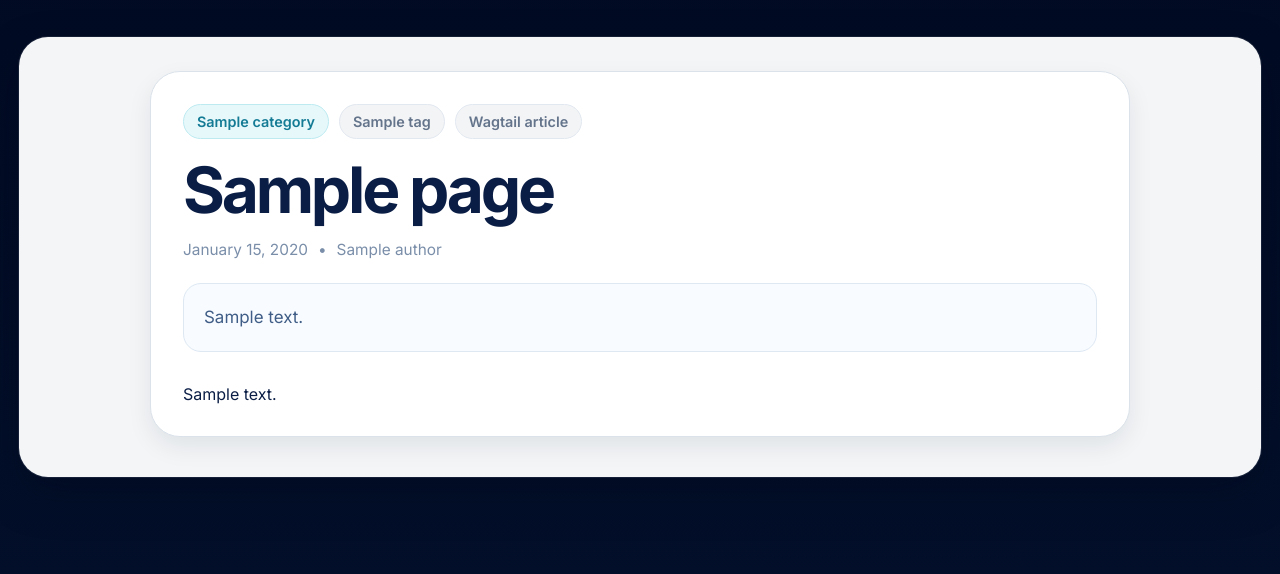
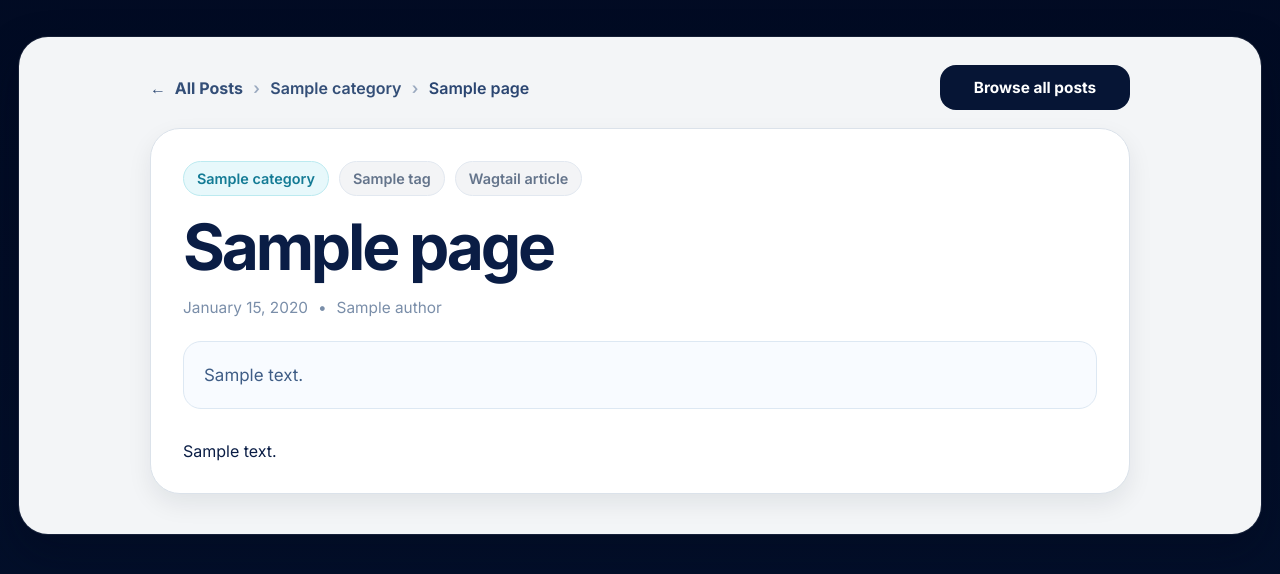
Before and after one commit to michalantolik/AIPoweredPythonBlog, a Django app: template AIPoweredPythonBlog/ai_powered_blog/templates/cms/blog_post_page.html in a window 1280 px wide. Shown: the part 90-664 px from the top of the page. Run offline with Django 5.2, Linux system fonts and the light colour scheme; tables that the repository leaves empty hold one stand-in row (values such as "Sample post"); the template is opened without the code that fills it: values that come from a table or form of the project are taken from there, most other values are stand-ins (such as "Sample title", 1, 10 or a date in 2020); parts of the project's set-up code (start-up, migrations or seed data) failed here and were passed over.

Commit message:
Improve article details page

```diff
--- a/AIPoweredPythonBlog/ai_powered_blog/static/css/wagtail_blog.css
+++ b/AIPoweredPythonBlog/ai_powered_blog/static/css/wagtail_blog.css
@@ -19,6 +19,71 @@
     margin: 0 auto;
 }
 
+.article-detail-main {
+    padding-top: 28px;
+}
+
+.article-detail-topbar {
+    display: flex;
+    align-items: center;
+    justify-content: space-between;
+    gap: 1rem;
+    margin-bottom: 1.15rem;
+}
+
+.article-breadcrumbs {
+    display: flex;
+    align-items: center;
+    gap: 0.65rem;
+    min-width: 0;
+    flex-wrap: nowrap;
+    overflow: hidden;
+    color: #627899;
+    font-size: 1rem;
+    font-weight: 600;
+}
+
+.article-breadcrumbs__back,
+.article-breadcrumbs__link,
+.article-breadcrumbs__current {
+    min-width: 0;
+    white-space: nowrap;
+}
+
+.article-breadcrumbs__back,
+.article-breadcrumbs__link {
+    color: #334e77;
+    transition: color 0.2s ease;
+}
+
+.article-breadcrumbs__back {
+    display: inline-flex;
+    align-items: center;
+    gap: 0.55rem;
+    font-weight: 700;
+}
+
+.article-breadcrumbs__back:hover,
+.article-breadcrumbs__link:hover {
+    color: #173d77;
+}
+
+.article-breadcrumbs__separator {
+    color: #9aa9bf;
+    flex: 0 0 auto;
+}
+
+.article-breadcrumbs__current {
+    overflow: hidden;
+    text-overflow: ellipsis;
+    color: #2a4571;
+}
+
+.article-detail-topbar__cta {
+    flex: 0 0 auto;
+    min-width: 190px;
+}
+
 .article-detail-card {
     padding: 2rem;
 }
--- a/AIPoweredPythonBlog/ai_powered_blog/templates/cms/blog_post_page.html
+++ b/AIPoweredPythonBlog/ai_powered_blog/templates/cms/blog_post_page.html
@@ -12,12 +12,42 @@
 {% block content %}
 <div class="shell">
     <section class="content-shell content-shell-single">
-        <div class="content-main content-main--full">
+        <div class="content-main content-main--full article-detail-main">
             <div class="content-area-box content-area-box--article">
+                <div class="article-detail-topbar">
+                    <div class="article-breadcrumbs" aria-label="Breadcrumb">
+                        <a class="article-breadcrumbs__back" href="{{ page.get_parent.url }}">
+                            <span aria-hidden="true">←</span>
+                            <span>All Posts</span>
+                        </a>
+
+                        {% if page.category %}
+                            <span class="article-breadcrumbs__separator" aria-hidden="true">›</span>
+                            <a
+                                class="article-breadcrumbs__link"
+                                href="{{ page.get_parent.url }}?category={{ page.category.slug }}"
+                            >
+                                {{ page.category.name }}
+                            </a>
+                        {% endif %}
+
+                        <span class="article-breadcrumbs__separator" aria-hidden="true">›</span>
+                        <span class="article-breadcrumbs__current" title="{{ page.title }}">
+                            {{ page.title }}
+                        </span>
+                    </div>
+
+                    <a class="read-post-btn article-detail-topbar__cta" href="{{ page.get_parent.url }}">
+                        Browse all posts
+                    </a>
+                </div>
+
                 <article class="detail-card article-detail-card">
                     <div class="chip-row detail-chip-row">
                         {% if page.category %}
-                            <span class="mini-chip">{{ page.category.name }}</span>
+                            <a class="mini-chip" href="{{ page.get_parent.url }}?category={{ page.category.slug }}">
+                                {{ page.category.name }}
+                            </a>
                         {% endif %}
 
                         {% for tag in page.tags.all %}
```
Also changed, not shown: other parts of AIPoweredPythonBlog/ai_powered_blog/static/css/wagtail_blog.css (+36 -8 lines).
